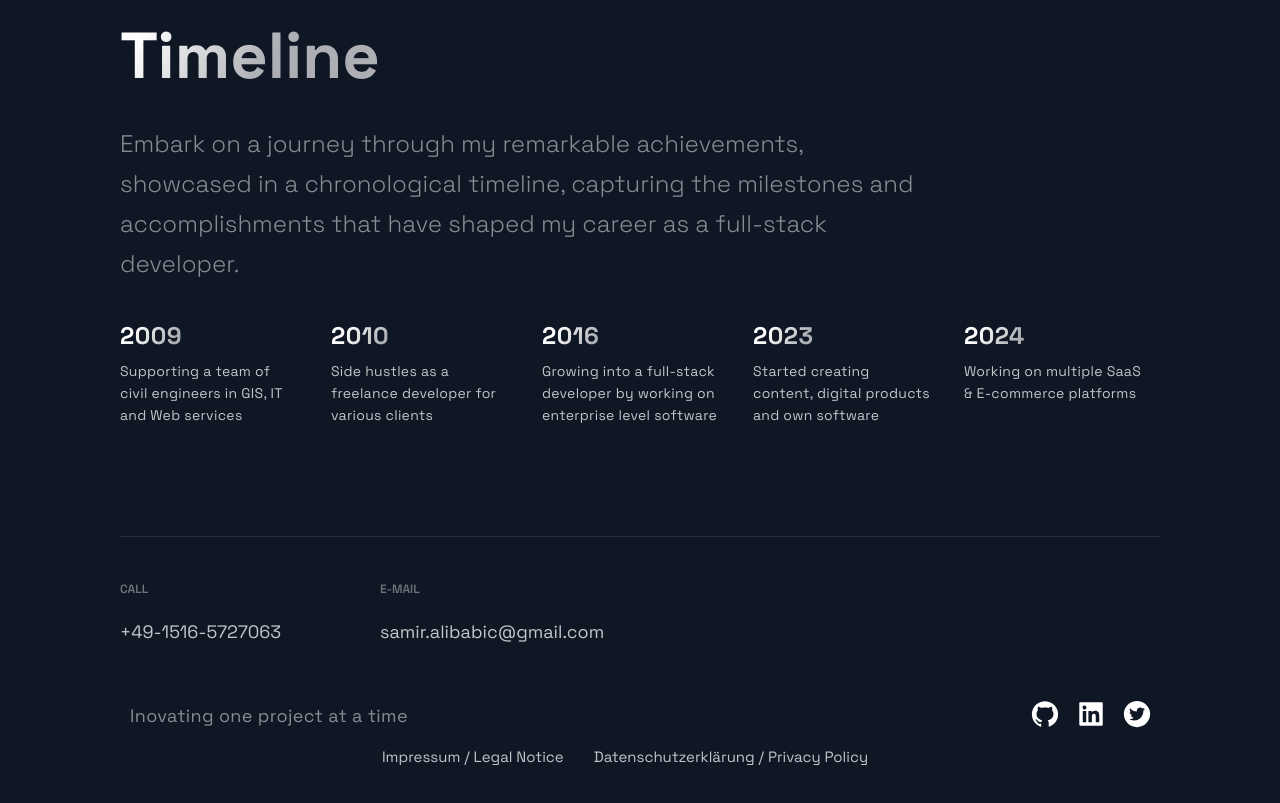
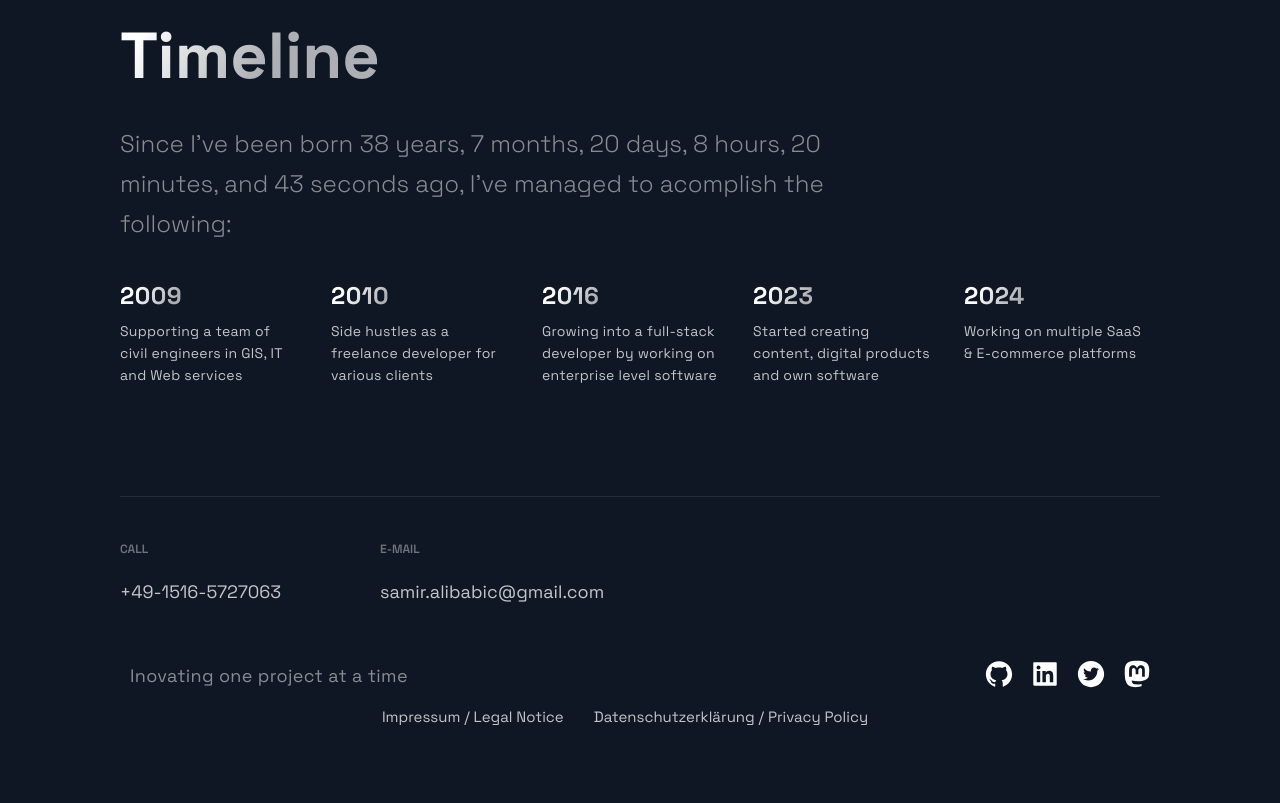
Before and after one commit to samiralibabic/portfolio, a Next.js app: page / in a window 1280 px wide. Shown: the part 2340-3143 px from the top of the page. Built offline with nearby package versions, Linux system fonts and the light colour scheme.

Commit message:
Added birthday timer to timeline.

```diff
--- a/src/components/Footer/Footer.js
+++ b/src/components/Footer/Footer.js
@@ -1,6 +1,7 @@
 import React from 'react';
 import Link from 'next/link';
 import { AiFillGithub, AiFillTwitterCircle, AiFillLinkedin } from 'react-icons/ai';
+import { FaMastodon } from 'react-icons/fa';
 
 import { SocialIcons } from '../Header/HeaderStyles';
 import { CompanyContainer, FooterWrapper, LinkColumn, LinkItem, LinkList, LinkTitle, Slogan, LegalLinks, LegalNavLink, SocialIconsContainer } from './FooterStyles';
@@ -33,6 +34,9 @@ const Footer = () => {
         <SocialIcons href='https://twitter.com/samiralibabic' target='_blank'>
           <AiFillTwitterCircle size="3rem" />
         </SocialIcons>
+        <SocialIcons rel="me" href='https://mastodon.social/@samiralibabic' target='_blank'>
+          <FaMastodon size="3rem" />
+        </SocialIcons>
       </SocialIconsContainer>
 
       <LegalLinks >
--- a/src/components/TimeLine/TimeLine.js
+++ b/src/components/TimeLine/TimeLine.js
@@ -1,45 +1,99 @@
-import React, { useState, useRef, useEffect } from 'react';
+import React, { useState, useRef, useEffect } from "react";
 
-import { CarouselButton, CarouselButtonDot, CarouselButtons, CarouselContainer, CarouselItem, CarouselItemImg, CarouselItemText, CarouselItemTitle, CarouselMobileScrollNode } from './TimeLineStyles';
-import { Section, SectionDivider, SectionText, SectionTitle } from '../../styles/GlobalComponents';
-import { TimeLineData } from '../../constants/constants';
+import {
+  CarouselButton,
+  CarouselButtonDot,
+  CarouselButtons,
+  CarouselContainer,
+  CarouselItem,
+  CarouselItemImg,
+  CarouselItemText,
+  CarouselItemTitle,
+  CarouselMobileScrollNode,
+} from "./TimeLineStyles";
+import {
+  Section,
+  SectionDivider,
+  SectionText,
+  SectionTitle,
+} from "../../styles/GlobalComponents";
+import { TimeLineData } from "../../constants/constants";
 
 const TOTAL_CAROUSEL_COUNT = TimeLineData.length;
 
+const calculateAge = (birthDate) => {
+  const today = new Date();
+  const birthDateObj = new Date(birthDate);
+  const ageInMillis = today - birthDateObj;
+
+  const years = Math.floor(ageInMillis / (1000 * 60 * 60 * 24 * 365));
+  const months = Math.floor(
+    (ageInMillis % (1000 * 60 * 60 * 24 * 365)) / (1000 * 60 * 60 * 24 * 30)
+  );
+  const days = Math.floor(
+    (ageInMillis % (1000 * 60 * 60 * 24 * 30)) / (1000 * 60 * 60 * 24)
+  );
+  const hours = Math.floor(
+    (ageInMillis % (1000 * 60 * 60 * 24)) / (1000 * 60 * 60)
+  );
+  const minutes = Math.floor((ageInMillis % (1000 * 60 * 60)) / (1000 * 60));
+  const seconds = Math.floor((ageInMillis % (1000 * 60)) / 1000);
+
+  return { years, months, days, hours, minutes, seconds };
+};
+
 const Timeline = () => {
   const [activeItem, setActiveItem] = useState(0);
+  const [age, setAge] = useState(calculateAge('1984-10-16'));
   const carouselRef = useRef();
 
   const scroll = (node, left) => {
-    return node.scrollTo({ left, behavior: 'smooth' });
-  }
+    return node.scrollTo({ left, behavior: "smooth" });
+  };
 
   const handleClick = (e, i) => {
     e.preventDefault();
 
     if (carouselRef.current) {
-      const scrollLeft = Math.floor(carouselRef.current.scrollWidth * 0.7 * (i / TimeLineData.length));
+      const scrollLeft = Math.floor(
+        carouselRef.current.scrollWidth * 0.7 * (i / TimeLineData.length)
+      );
 
       scroll(carouselRef.current, scrollLeft);
     }
-  }
+  };
 
   const handleScroll = () => {
     if (carouselRef.current) {
-      const index = Math.round((carouselRef.current.scrollLeft / (carouselRef.current.scrollWidth * 0.7)) * TimeLineData.length);
+      const index = Math.round(
+        (carouselRef.current.scrollLeft /
+          (carouselRef.current.scrollWidth * 0.7)) *
+          TimeLineData.length
+      );
 
       setActiveItem(index);
     }
-  }
+  };
 
   // snap back to beginning of scroll when window is resized
   // avoids a bug where content is covered up if coming from smaller screen
   useEffect(() => {
+    console.log("handler");
     const handleResize = () => {
       scroll(carouselRef.current, 0);
-    }
+    };
+    window.addEventListener("resize", handleResize);
+  }, []);
 
-    window.addEventListener('resize', handleResize);
+  useEffect(() => {
+    console.log("age");
+    const interval = setInterval(() => {
+      setAge(calculateAge('1984-10-16'));
+    }, 1000);
+
+    return () => {
+      clearInterval(interval);
+    };
   }, []);
 
   return (
@@ -47,19 +101,23 @@ const Timeline = () => {
       <SectionDivider />
       <SectionTitle main>Timeline</SectionTitle>
       <SectionText>
-      Embark on a journey through my remarkable achievements,
-      showcased in a chronological timeline, capturing the milestones and
-      accomplishments that have shaped my career as a full-stack developer.
+        {`Since I've been born ${age.years} years, ${age.months} months, ${age.days} days, ${age.hours} hours, ${age.minutes} minutes, and ${age.seconds} seconds ago, I've managed to acomplish the following:`}
       </SectionText>
       <CarouselContainer ref={carouselRef} onScroll={handleScroll}>
         <>
           {TimeLineData.map((item, index) => (
-            <CarouselMobileScrollNode key={index} final={index === TOTAL_CAROUSEL_COUNT - 1}>
-              <CarouselItem index={index} id={`carousel_item-${index}`} active={activeItem} onClick={(e) => handleClick(e, index)}>
+            <CarouselMobileScrollNode
+              key={index}
+              final={index === TOTAL_CAROUSEL_COUNT - 1}
+            >
+              <CarouselItem
+                index={index}
+                id={`carousel_item-${index}`}
+                active={activeItem}
+                onClick={(e) => handleClick(e, index)}
+              >
                 <CarouselItemTitle>{item.year}</CarouselItemTitle>
-                <CarouselItemText>
-                  {item.text}
-                  </CarouselItemText>
+                <CarouselItemText>{item.text}</CarouselItemText>
               </CarouselItem>
             </CarouselMobileScrollNode>
           ))}
@@ -67,7 +125,13 @@ const Timeline = () => {
       </CarouselContainer>
       <CarouselButtons>
         {TimeLineData.map((item, index) => (
-          <CarouselButton key={index} index={index} active={activeItem} onClick={(e) => handleClick(e, index)} type='button'>
+          <CarouselButton
+            key={index}
+            index={index}
+            active={activeItem}
+            onClick={(e) => handleClick(e, index)}
+            type="button"
+          >
             <CarouselButtonDot active={activeItem} />
           </CarouselButton>
         ))}
```
